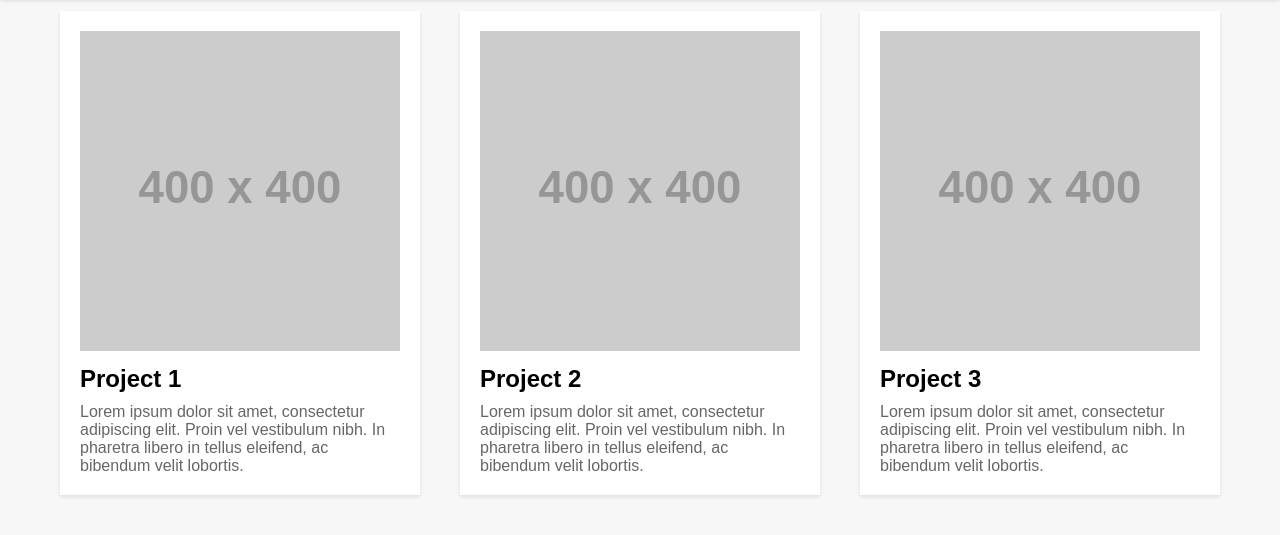
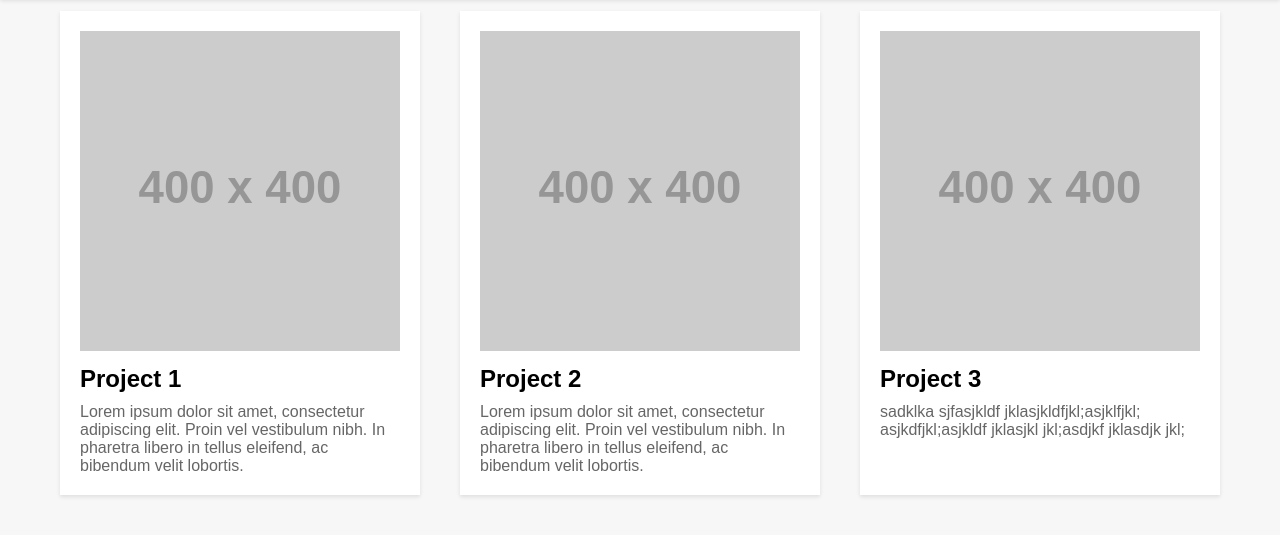
Before and after one commit to DevMike9113/DevMike9113.github.io, a plain HTML site: page index.html in a window 1280 px wide. Shown: the part 69-604 px from the top of the page. Drawn offline with Linux system fonts and the light colour scheme; placeholder pictures from the web are drawn by us.

Commit message:
editted some txt

```diff
--- a/index.html
+++ b/index.html
@@ -69,9 +69,8 @@
           <div class="project-info">
             <h2 class="project-title">Project 3</h2>
             <p class="project-description">
-              Lorem ipsum dolor sit amet, consectetur adipiscing elit. Proin vel
-              vestibulum nibh. In pharetra libero in tellus eleifend, ac
-              bibendum velit lobortis.
+              sadklka sjfasjkldf jklasjkldfjkl;asjklfjkl; asjkdfjkl;asjkldf
+              jklasjkl jkl;asdjkf jklasdjk jkl;
             </p>
           </div>
         </div>
```
